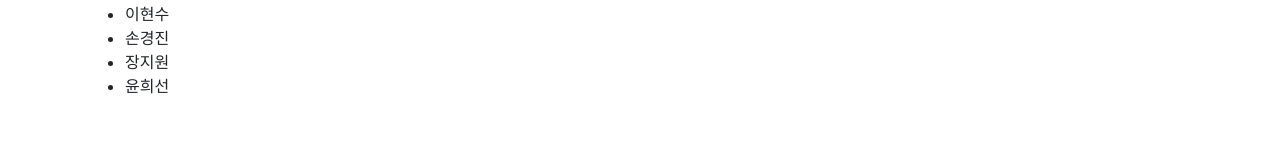
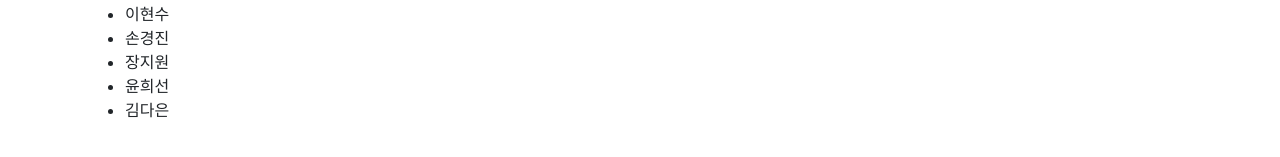
Before and after one commit to djang87/djang87.github.io, a Jekyll site: the page built from _pages/about.md, in a window 1280 px wide and 922 px high. Shown: the part 760-917 px from the top of the window. Built offline with Jekyll 4.4.1, drawn with Linux system fonts in a browser that asks for light colours.

Commit message:
add daeun

```diff
--- a/_pages/about.md
+++ b/_pages/about.md
@@ -25,3 +25,4 @@ title: 구성원 소개
 - 손경진
 - 장지원
 - 윤희선
+- 김다은
```
